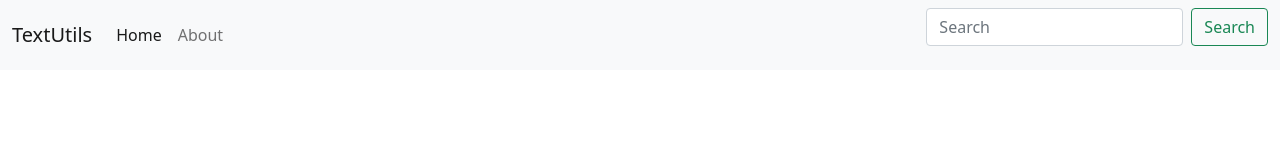
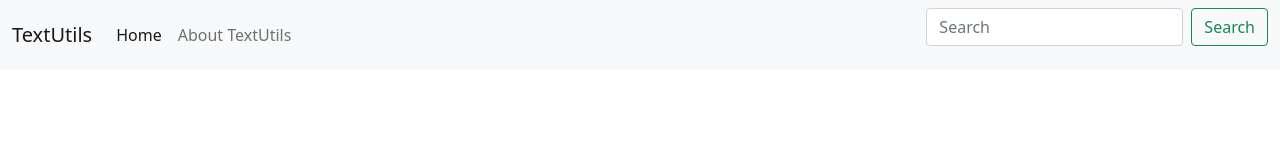
Before and after one commit to parijatmitra/react-practice, a React (Create React App) app: page / in a window 1280 px wide. Shown: the top 160 px of the page. Built offline with nearby package versions, Linux system fonts and the light colour scheme.

Commit message:
props 2 added

```diff
--- a/src/App.js
+++ b/src/App.js
@@ -6,7 +6,7 @@ import Navbar from './components/Navbar';
 export default function App() {
   return (
     <>
-   <Navbar title = "TextUtils"/>
+   <Navbar title = "TextUtils" aboutText = "About TextUtils"/>
     </>
 
   );
--- a/src/components/Navbar.js
+++ b/src/components/Navbar.js
@@ -15,7 +15,7 @@ export default function Navbar(props) {
             <a className="nav-link active" aria-current="page" href="/">Home</a>
           </li>
           <li className="nav-item">
-            <a className="nav-link" href="/">About</a>
+            <a className="nav-link" href="/">{props.aboutText}</a>
           </li>
 
         </ul>
```
